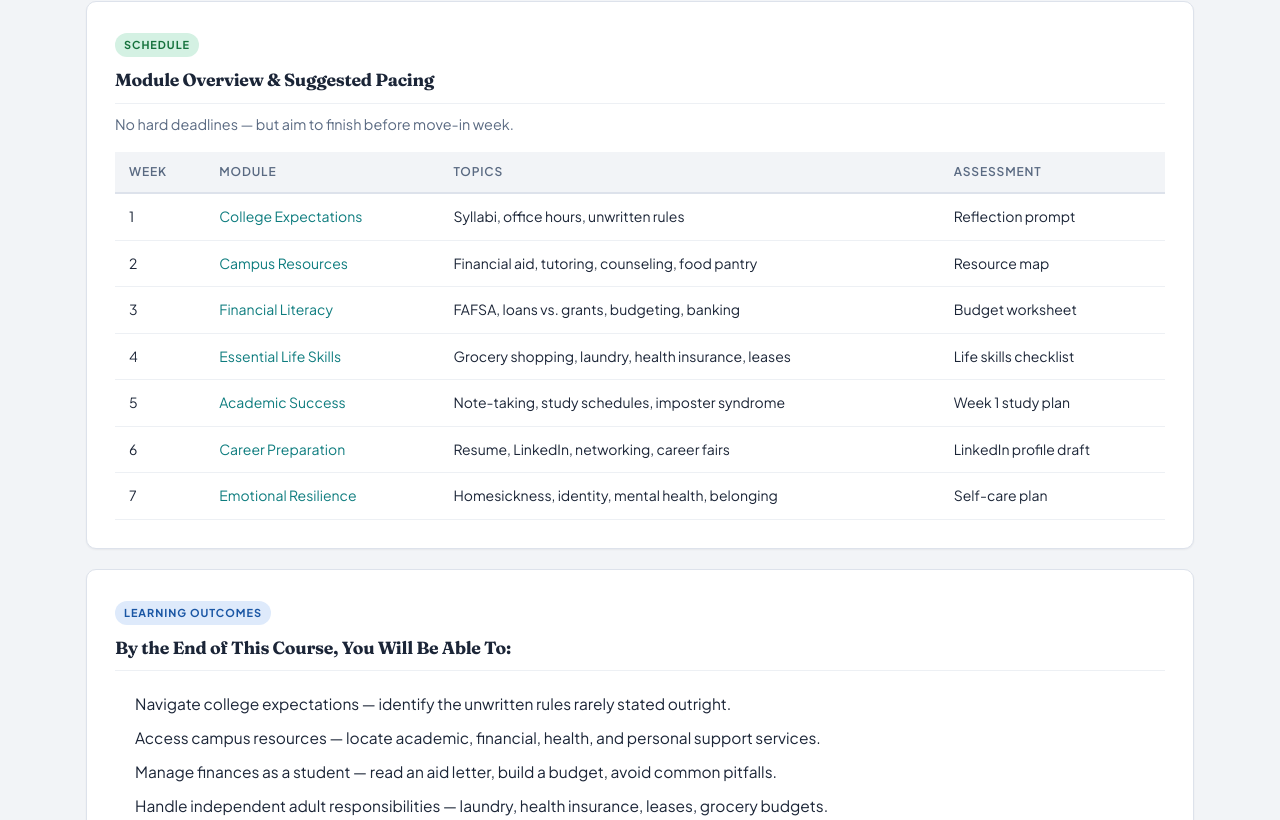
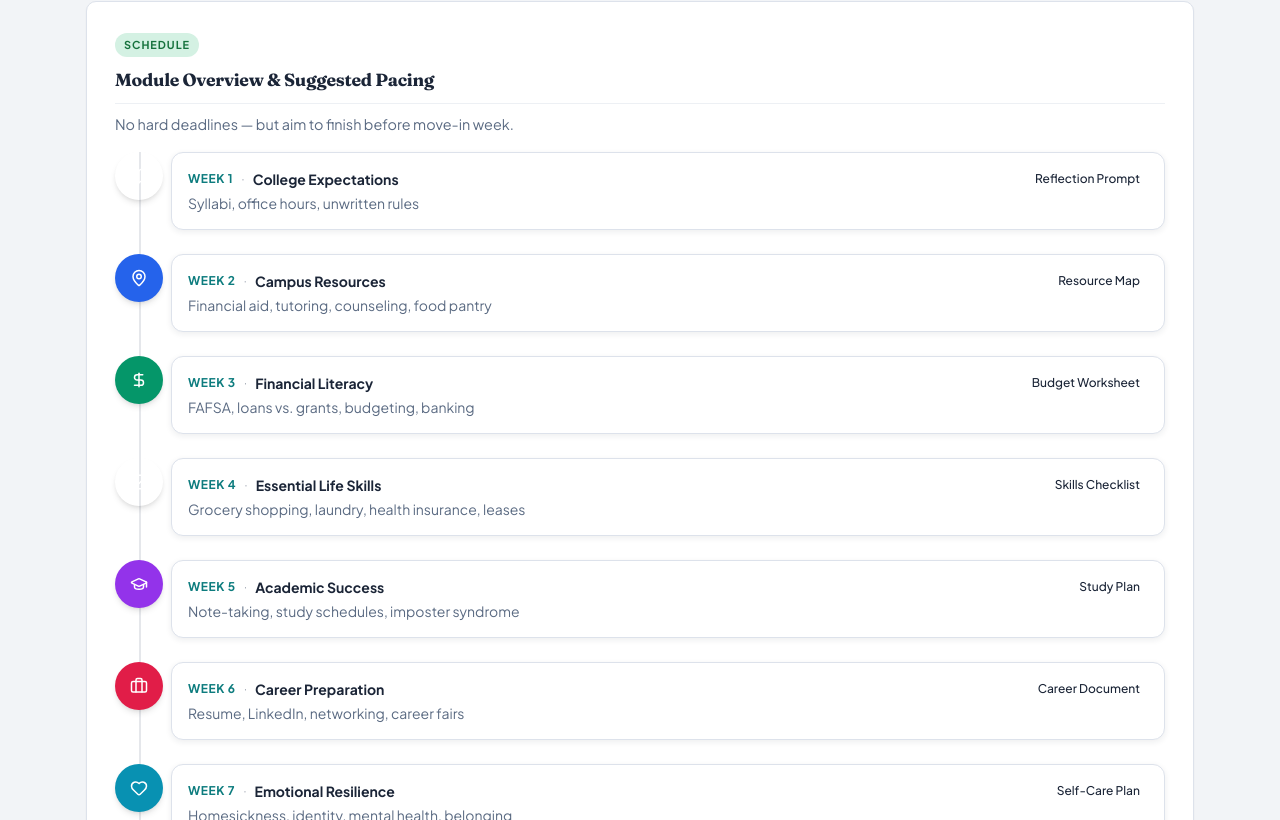
Before and after one commit to khat713/alums-declassified, a Next.js app: page /start-here in a window 1280 px wide. Shown: the part 1420-2240 px from the top of the page. Built offline with nearby package versions, Linux system fonts and the light colour scheme.

Commit message:
animated timeline on start here page

```diff
--- a/app/start-here/page.tsx
+++ b/app/start-here/page.tsx
@@ -1,5 +1,6 @@
 import type { Metadata } from "next";
 import Link from "next/link";
+import { CurriculumTimeline } from "@/components/ui/curriculum-timeline";
 
 export const metadata: Metadata = {
   title: "Start Here | Alum's Declassified",
@@ -156,50 +157,7 @@ export default function StartHerePage() {
           <p className="text-[#5a6a82] text-[0.9rem] mb-4">
             No hard deadlines — but aim to finish before move-in week.
           </p>
-          <div className="overflow-x-auto">
-            <table className="w-full border-collapse text-[0.875rem]">
-              <thead>
-                <tr>
-                  {["Week", "Module", "Topics", "Assessment"].map((h) => (
-                    <th
-                      key={h}
-                      className="bg-[#f2f4f7] dark:bg-[#162032] text-[#5a6a82] dark:text-[#94a3b8] px-[14px] py-[10px] text-left font-semibold text-[0.75rem] uppercase tracking-[0.07em] border-b-2 border-[#dde2eb] dark:border-[#334155]"
-                    >
-                      {h}
-                    </th>
-                  ))}
-                </tr>
-              </thead>
-              <tbody>
-                {[
-                  { week: 1, href: "/module-1", title: "College Expectations", topics: "Syllabi, office hours, unwritten rules", assessment: "Reflection prompt" },
-                  { week: 2, href: "/module-2", title: "Campus Resources", topics: "Financial aid, tutoring, counseling, food pantry", assessment: "Resource map" },
-                  { week: 3, href: "/module-3", title: "Financial Literacy", topics: "FAFSA, loans vs. grants, budgeting, banking", assessment: "Budget worksheet" },
-                  { week: 4, href: "/module-4", title: "Essential Life Skills", topics: "Grocery shopping, laundry, health insurance, leases", assessment: "Life skills checklist" },
-                  { week: 5, href: "/module-5", title: "Academic Success", topics: "Note-taking, study schedules, imposter syndrome", assessment: "Week 1 study plan" },
-                  { week: 6, href: "/module-6", title: "Career Preparation", topics: "Resume, LinkedIn, networking, career fairs", assessment: "LinkedIn profile draft" },
-                  { week: 7, href: "/module-7", title: "Emotional Resilience", topics: "Homesickness, identity, mental health, belonging", assessment: "Self-care plan" },
-                ].map((row) => (
-                  <tr key={row.week}>
-                    <td className="px-[14px] py-[11px] border-b border-[#edf0f4] dark:border-[#243044] align-top">
-                      {row.week}
-                    </td>
-                    <td className="px-[14px] py-[11px] border-b border-[#edf0f4] dark:border-[#243044] align-top">
-                      <Link href={row.href} className="text-[#0d7c7e] hover:underline">
-                        {row.title}
-                      </Link>
-                    </td>
-                    <td className="px-[14px] py-[11px] border-b border-[#edf0f4] dark:border-[#243044] align-top">
-                      {row.topics}
-                    </td>
-                    <td className="px-[14px] py-[11px] border-b border-[#edf0f4] dark:border-[#243044] align-top">
-                      {row.assessment}
-                    </td>
-                  </tr>
-                ))}
-              </tbody>
-            </table>
-          </div>
+          <CurriculumTimeline />
         </div>
 
         {/* Learning Outcomes */}
--- /dev/null
+++ b/components/ui/curriculum-timeline.tsx
@@ -0,0 +1,51 @@
+'use client';
+import { motion } from 'framer-motion';
+import { BookOpen, MapPin, DollarSign, CheckSquare, GraduationCap, Briefcase, Heart } from 'lucide-react';
+import { cn } from '@/lib/utils';
+
+const weeks = [
+  { week: 1, title: "College Expectations", topics: "Syllabi, office hours, unwritten rules", assessment: "Reflection Prompt", icon: <BookOpen size={18} />, color: "bg-teal-600" },
+  { week: 2, title: "Campus Resources", topics: "Financial aid, tutoring, counseling, food pantry", assessment: "Resource Map", icon: <MapPin size={18} />, color: "bg-blue-600" },
+  { week: 3, title: "Financial Literacy", topics: "FAFSA, loans vs. grants, budgeting, banking", assessment: "Budget Worksheet", icon: <DollarSign size={18} />, color: "bg-emerald-600" },
+  { week: 4, title: "Essential Life Skills", topics: "Grocery shopping, laundry, health insurance, leases", assessment: "Skills Checklist", icon: <CheckSquare size={18} />, color: "bg-amber-600" },
+  { week: 5, title: "Academic Success", topics: "Note-taking, study schedules, imposter syndrome", assessment: "Study Plan", icon: <GraduationCap size={18} />, color: "bg-purple-600" },
+  { week: 6, title: "Career Preparation", topics: "Resume, LinkedIn, networking, career fairs", assessment: "Career Document", icon: <Briefcase size={18} />, color: "bg-rose-600" },
+  { week: 7, title: "Emotional Resilience", topics: "Homesickness, identity, mental health, belonging", assessment: "Self-Care Plan", icon: <Heart size={18} />, color: "bg-cyan-600" },
+];
+
+export function CurriculumTimeline() {
+  return (
+    <div className="relative">
+      <div className="absolute left-6 top-0 bottom-0 w-0.5 bg-gray-200 dark:bg-gray-700" />
+      <div className="space-y-6">
+        {weeks.map((week, index) => (
+          <motion.div
+            key={week.week}
+            initial={{ opacity: 0, x: -30 }}
+            whileInView={{ opacity: 1, x: 0 }}
+            viewport={{ once: true }}
+            transition={{ duration: 0.5, delay: index * 0.1 }}
+            className="relative flex gap-4 pl-14"
+          >
+            <div className={cn("absolute left-0 flex items-center justify-center size-12 rounded-full text-white shrink-0 shadow-md", week.color)}>
+              {week.icon}
+            </div>
+            <div className="flex-1 bg-white dark:bg-[#1e293b] rounded-xl border border-[#dde2eb] dark:border-[#334155] p-4 shadow-sm">
+              <div className="flex flex-wrap items-center justify-between gap-2 mb-1">
+                <div className="flex items-center gap-2">
+                  <span className="text-xs font-bold uppercase tracking-wider text-[#0d7c7e]">Week {week.week}</span>
+                  <span className="text-xs text-gray-400">·</span>
+                  <span className="text-sm font-bold text-[#1b2537] dark:text-[#e2e8f0]">{week.title}</span>
+                </div>
+                <span className="text-xs font-medium px-2 py-0.5 rounded-full bg-amber-100 text-amber-700 dark:bg-amber-900/30 dark:text-amber-400">
+                  {week.assessment}
+                </span>
+              </div>
+              <p className="text-sm text-[#5a6a82] dark:text-[#94a3b8]">{week.topics}</p>
+            </div>
+          </motion.div>
+        ))}
+      </div>
+    </div>
+  );
+}
```
Also changed, not shown: 1 other file (tests, documents, lock files or other folders).
